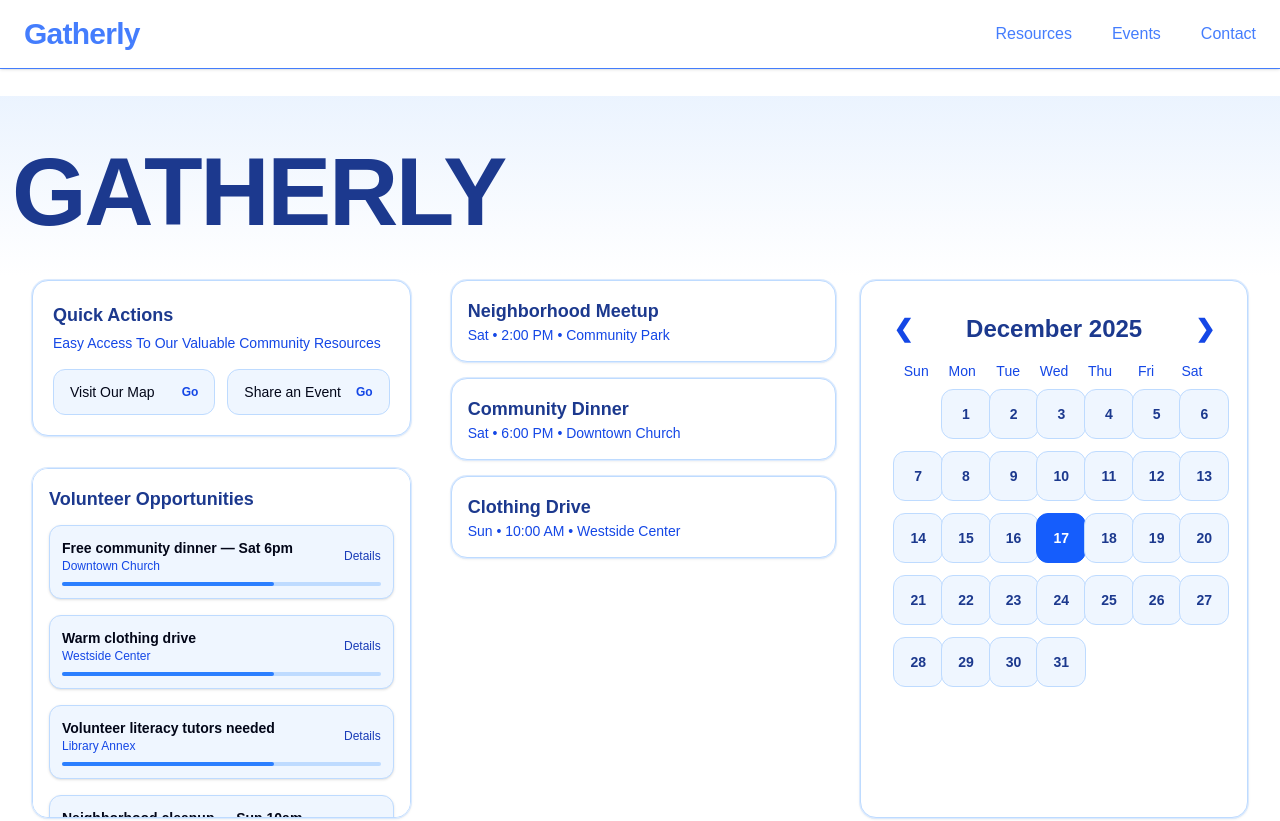
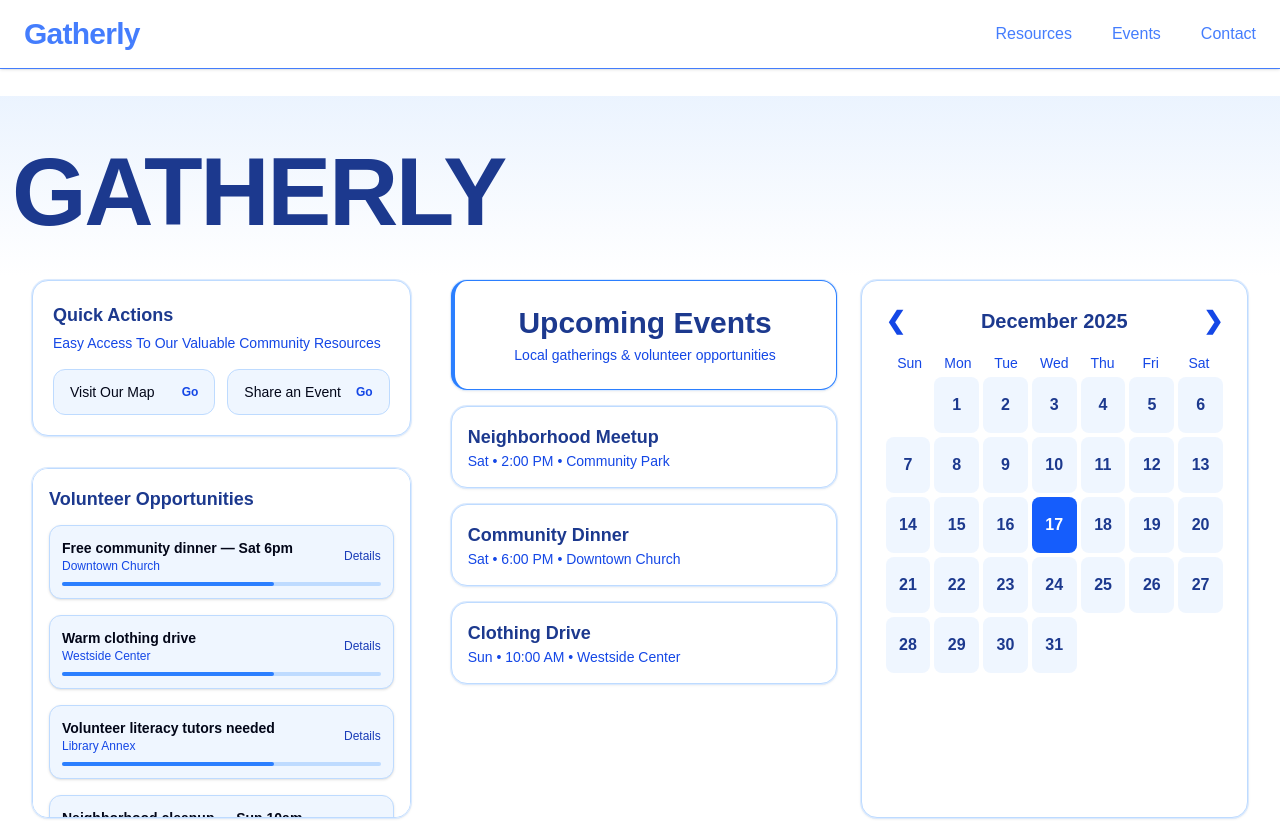
Before and after one commit to TSA-Group/tsa_group_starter, a Next.js app: page / in a window 1280 px wide. Shown: the top 821 px of the page. Built offline with nearby package versions, Linux system fonts and the light colour scheme.

Commit message:
Update page.tsx

```diff
--- a/app/page.tsx
+++ b/app/page.tsx
@@ -141,10 +141,7 @@ export default function Home() {
 
             <ul className="space-y-4">
               {[
-                {
-                  title: "Free community dinner — Sat 6pm",
-                  meta: "Downtown Church",
-                },
+                { title: "Free community dinner — Sat 6pm", meta: "Downtown Church" },
                 { title: "Warm clothing drive", meta: "Westside Center" },
                 { title: "Volunteer literacy tutors needed", meta: "Library Annex" },
                 { title: "Neighborhood cleanup — Sun 10am", meta: "Riverside Park" },
@@ -160,9 +157,7 @@ export default function Home() {
                       <div className="text-sm font-semibold">{item.title}</div>
                       <div className="text-xs text-blue-700">{item.meta}</div>
                     </div>
-                    <span className="text-xs font-medium text-blue-800">
-                      Details
-                    </span>
+                    <span className="text-xs font-medium text-blue-800">Details</span>
                   </div>
 
                   <div className="h-1 w-full bg-blue-200 rounded-full">
@@ -174,26 +169,38 @@ export default function Home() {
           </motion.div>
         </motion.section>
 
-        {/* RIGHT COLUMN - horizontal layout: left=events, right=calendar */}
+        {/* RIGHT COLUMN - events and calendar */}
         <motion.section
           layout
           variants={fadeUp}
           className="lg:col-span-2 flex flex-col lg:flex-row gap-6"
         >
-          {/* Event Cards Left */}
-          <div className="flex flex-col gap-4 lg:w-1/2">
+          {/* Left: Events */}
+          <div className="lg:w-1/2 flex flex-col gap-4">
+            {/* Upcoming Events Box */}
+            <motion.div
+              layout
+              variants={cardPop}
+              className="p-6 bg-white rounded-2xl border-l-4 border-blue-500 border border-blue-200 ring-1 ring-blue-100 shadow-sm text-center"
+            >
+              <h2 className="text-2xl sm:text-3xl font-semibold text-blue-900">
+                Upcoming Events
+              </h2>
+              <p className="text-sm text-blue-700 mt-1">
+                Local gatherings & volunteer opportunities
+              </p>
+            </motion.div>
+
+            {/* Event Cards */}
             {events.map((event, i) => (
               <div key={i} className="flex flex-col gap-1">
-                {/* Card */}
                 <motion.div
                   layout
                   variants={cardPop}
                   className="bg-white rounded-2xl border border-blue-200 ring-1 ring-blue-100 shadow-sm p-4 cursor-pointer hover:bg-blue-50"
                   onClick={() => setOpenEvent(openEvent === i ? null : i)}
                 >
-                  <h3 className="text-lg font-semibold text-blue-900">
-                    {event.title}
-                  </h3>
+                  <h3 className="text-lg font-semibold text-blue-900">{event.title}</h3>
                   <p className="text-sm text-blue-700">
                     {event.date} • {event.location}
                   </p>
@@ -218,11 +225,11 @@ export default function Home() {
             ))}
           </div>
 
-          {/* Calendar Right */}
+          {/* Right: Calendar */}
           <motion.div
             layout
             variants={cardPop}
-            className="bg-white rounded-2xl border border-blue-200 ring-1 ring-blue-100 shadow-sm p-6 sm:p-8 lg:w-1/2"
+            className="bg-white rounded-2xl border border-blue-200 ring-1 ring-blue-100 shadow-sm p-4 sm:p-6 lg:w-1/2"
           >
             <div className="flex items-center justify-between mb-4">
               <button
@@ -232,11 +239,8 @@ export default function Home() {
                 ❮
               </button>
 
-              <h3 className="text-lg sm:text-2xl font-semibold text-blue-900">
-                {calendarDate.toLocaleString("default", {
-                  month: "long",
-                  year: "numeric",
-                })}
+              <h3 className="text-lg sm:text-xl font-semibold text-blue-900">
+                {calendarDate.toLocaleString("default", { month: "long", year: "numeric" })}
               </h3>
 
               <button
@@ -247,18 +251,16 @@ export default function Home() {
               </button>
             </div>
 
-            <div className="grid grid-cols-7 text-sm text-blue-700 mb-2">
+            {/* Weekdays */}
+            <div className="grid grid-cols-7 text-xs sm:text-sm text-blue-700 font-medium mb-1">
               {days.map((d) => (
-                <div key={d} className="text-center font-medium">
-                  {d}
-                </div>
+                <div key={d} className="text-center">{d}</div>
               ))}
             </div>
 
-            <div className="grid grid-cols-7 gap-2 sm:gap-3">
-              {Array.from({ length: firstDay }).map((_, i) => (
-                <div key={`empty-${i}`} />
-              ))}
+            {/* Dates */}
+            <div className="grid grid-cols-7 gap-1">
+              {Array.from({ length: firstDay }).map((_, i) => <div key={`empty-${i}`} />)}
 
               {Array.from({ length: lastDate }).map((_, i) => {
                 const dayNum = i + 1;
@@ -268,17 +270,16 @@ export default function Home() {
                   calYear === today.getFullYear();
 
                 return (
-                  <motion.div
-                    layout
+                  <div
                     key={dayNum}
-                    className={`h-[50px] w-[50px] flex items-center justify-center rounded-xl cursor-pointer border text-sm font-semibold transition ${
+                    className={`flex items-center justify-center h-12 sm:h-14 w-full rounded-lg text-sm sm:text-base font-semibold cursor-pointer transition ${
                       isToday
-                        ? "bg-blue-600 text-white border-blue-600"
-                        : "bg-blue-50 border-blue-200 hover:bg-blue-100 text-blue-900"
+                        ? "bg-blue-600 text-white"
+                        : "bg-blue-50 hover:bg-blue-100 text-blue-900"
                     }`}
                   >
                     {dayNum}
-                  </motion.div>
+                  </div>
                 );
               })}
             </div>
```
